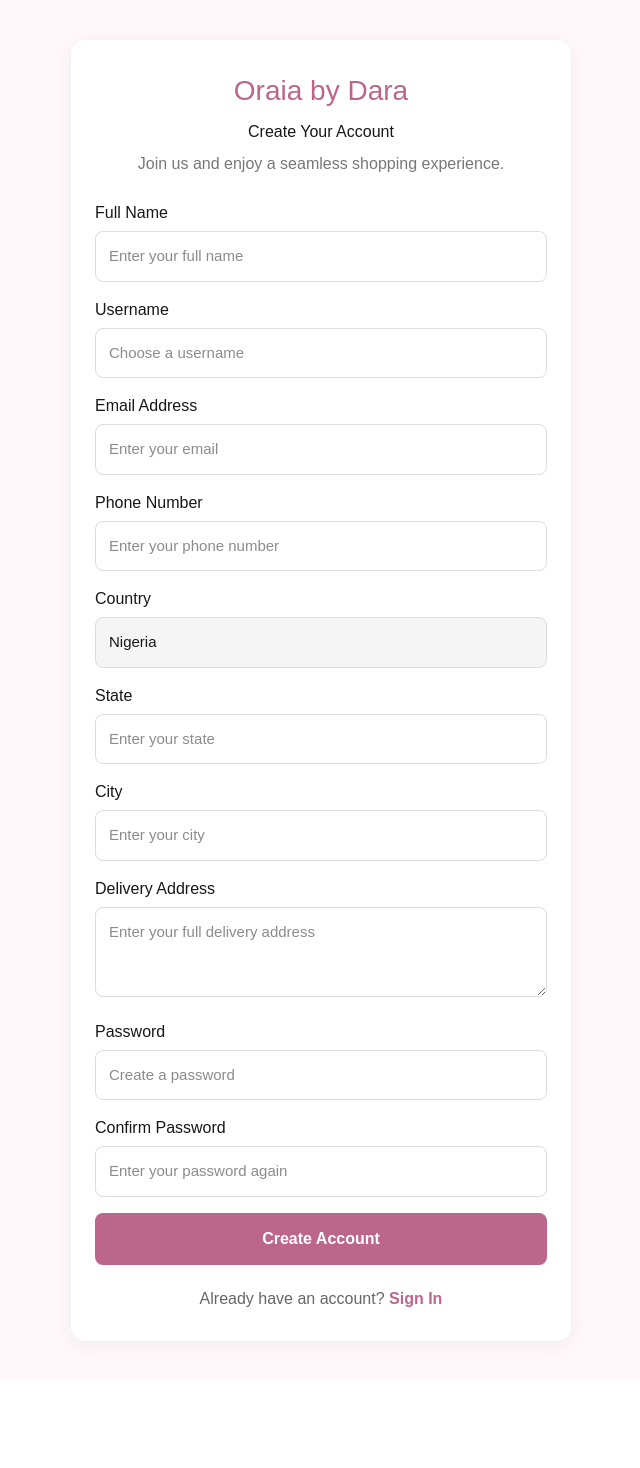
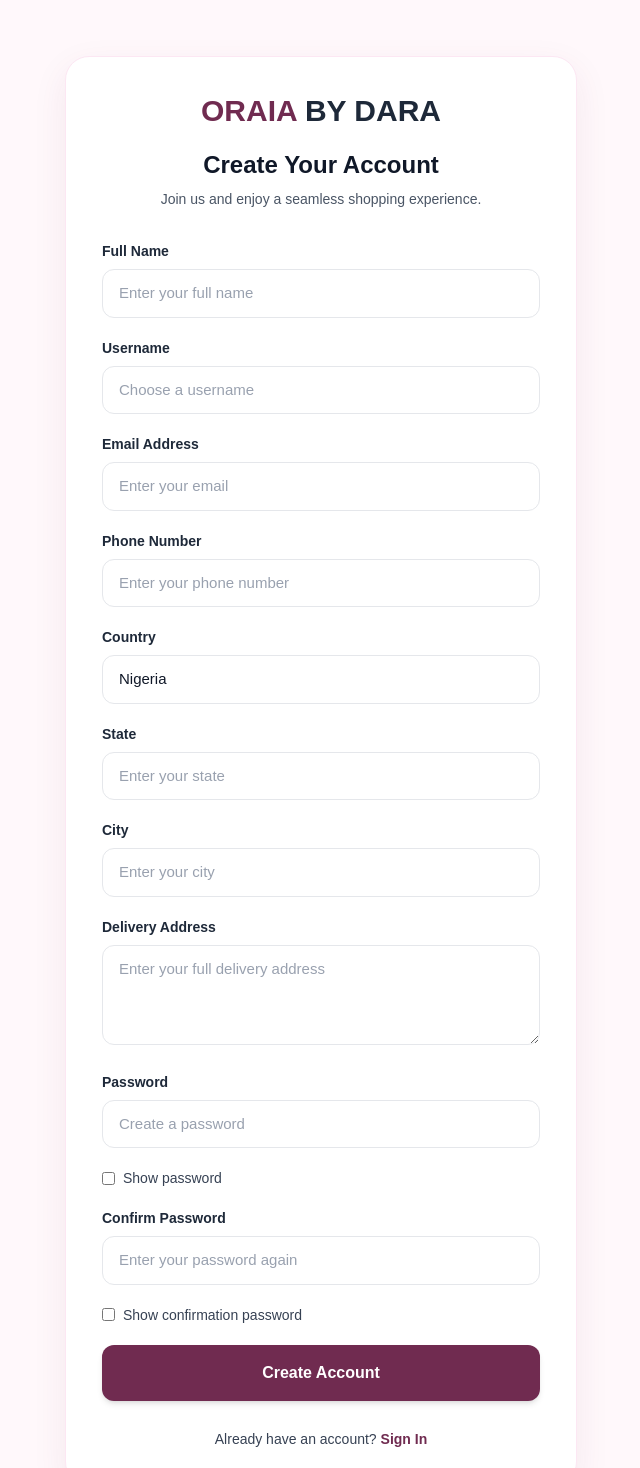
Before and after one commit to faithikpe/Shoporaia, a Next.js app in the folder shoporaia/: page /signup in a window 1280 px wide. Shown: the top 1468 px of the page, without its empty margins (319-959 px from the left). Before the commit the page ends 1381 px from the top, so only its background shows below. Built offline with nearby package versions, Linux system fonts and the light colour scheme; no server answers.

Commit message:
Fix login and signup text visibility

```diff
--- a/shoporaia/app/login/page.tsx
+++ b/shoporaia/app/login/page.tsx
@@ -55,19 +55,23 @@ export default function LoginPage() {
     if (error) setMessage(error.message);
   }
 
+  const inputClass =
+    "w-full rounded-xl border border-gray-200 bg-white px-4 py-3 text-sm text-gray-900 placeholder:text-gray-400 outline-none transition focus:border-[#bd668c] focus:ring-2 focus:ring-pink-100";
+
   return (
-    <main className="min-h-screen bg-[#fffafc] px-4 py-12">
+    <main className="min-h-screen bg-[#fff8fb] px-4 py-12">
       <div className="mx-auto max-w-md">
         <div className="mb-8 text-center">
           <a href="/" className="text-3xl font-bold text-[#702b50]">
             ORAIA <span className="text-gray-800">BY DARA</span>
           </a>
-          <p className="mt-3 text-sm text-gray-500">
+
+          <p className="mt-3 text-sm text-gray-600">
             Welcome back. Sign in to your account.
           </p>
         </div>
 
-        <div className="rounded-3xl border border-pink-100 bg-white p-7 shadow-sm sm:p-9">
+        <div className="rounded-3xl border border-pink-100 bg-white p-7 shadow-[0_12px_35px_rgba(112,43,80,0.08)] sm:p-9">
           <h1 className="text-2xl font-semibold text-gray-900">
             Customer sign in
           </h1>
@@ -75,50 +79,55 @@ export default function LoginPage() {
           <button
             type="button"
             onClick={handleGoogleLogin}
-            className="mt-7 w-full rounded-xl border border-gray-200 px-5 py-3 font-medium text-gray-700 hover:bg-gray-50"
+            className="mt-7 w-full rounded-xl border border-gray-200 bg-white px-5 py-3 font-medium text-gray-800 transition hover:bg-gray-50"
           >
             Continue with Google
           </button>
 
           <div className="my-6 flex items-center gap-3">
             <div className="h-px flex-1 bg-gray-200" />
-            <span className="text-xs text-gray-400">OR SIGN IN WITH EMAIL</span>
+            <span className="text-xs font-medium text-gray-500">
+              OR SIGN IN WITH EMAIL
+            </span>
             <div className="h-px flex-1 bg-gray-200" />
           </div>
 
           <form onSubmit={handleLogin} className="space-y-5">
             <div>
-              <label className="mb-2 block text-sm font-medium text-gray-700">
+              <label className="mb-2 block text-sm font-medium text-gray-800">
                 Email address
               </label>
+
               <input
                 required
                 type="email"
                 value={email}
                 onChange={(e) => setEmail(e.target.value)}
                 placeholder="Enter your email"
-                className="w-full rounded-xl border border-gray-200 px-4 py-3 text-sm outline-none focus:border-pink-400"
+                className={inputClass}
               />
             </div>
 
             <div>
-              <label className="mb-2 block text-sm font-medium text-gray-700">
+              <label className="mb-2 block text-sm font-medium text-gray-800">
                 Password
               </label>
+
               <input
                 required
                 type={showPassword ? "text" : "password"}
                 value={password}
                 onChange={(e) => setPassword(e.target.value)}
                 placeholder="Enter your password"
-                className="w-full rounded-xl border border-gray-200 px-4 py-3 text-sm outline-none focus:border-pink-400"
+                className={inputClass}
               />
 
-              <label className="mt-3 flex items-center gap-2 text-sm text-gray-500">
+              <label className="mt-3 flex cursor-pointer items-center gap-2 text-sm text-gray-700">
                 <input
                   type="checkbox"
                   checked={showPassword}
                   onChange={(e) => setShowPassword(e.target.checked)}
+                  className="accent-[#702b50]"
                 />
                 Show password
               </label>
@@ -142,13 +151,13 @@ export default function LoginPage() {
             <button
               type="submit"
               disabled={loading}
-              className="w-full rounded-xl bg-[#702b50] px-5 py-4 font-semibold text-white hover:bg-[#57203d] disabled:opacity-60"
+              className="w-full rounded-xl bg-[#702b50] px-5 py-4 font-semibold text-white shadow-md transition hover:-translate-y-0.5 hover:bg-[#57203d] hover:shadow-lg disabled:opacity-60"
             >
               {loading ? "Signing in..." : "Sign in"}
             </button>
           </form>
 
-          <p className="mt-6 text-center text-sm text-gray-600">
+          <p className="mt-6 text-center text-sm text-gray-700">
             Don't have an account?{" "}
             <a
               href="/signup"
--- a/shoporaia/app/signup/page.tsx
+++ b/shoporaia/app/signup/page.tsx
@@ -20,6 +20,8 @@ export default function SignupPage() {
   const [address, setAddress] = useState("");
   const [password, setPassword] = useState("");
   const [confirmPassword, setConfirmPassword] = useState("");
+  const [showPassword, setShowPassword] = useState(false);
+  const [showConfirmPassword, setShowConfirmPassword] = useState(false);
   const [message, setMessage] = useState("");
   const [loading, setLoading] = useState(false);
 
@@ -68,74 +70,53 @@ export default function SignupPage() {
     );
   }
 
-  const inputStyle = {
-    width: "100%",
-    padding: "13px",
-    border: "1px solid #ddd",
-    borderRadius: "8px",
-    marginTop: "6px",
-    marginBottom: "16px",
-    fontSize: "15px",
-    boxSizing: "border-box" as const,
-  };
+  const inputClass =
+    "mt-2 mb-5 w-full rounded-xl border border-gray-200 bg-white px-4 py-3 text-[15px] text-gray-900 placeholder:text-gray-400 outline-none transition focus:border-[#bd668c] focus:ring-2 focus:ring-pink-100";
+
+  const labelClass = "block text-sm font-semibold text-gray-800";
 
   return (
-    <main style={{
-      minHeight: "100vh",
-      padding: "40px 20px",
-      background: "#fff8fb",
-    }}>
-      <div style={{
-        maxWidth: "500px",
-        margin: "auto",
-        background: "white",
-        padding: "30px 24px",
-        borderRadius: "14px",
-        boxShadow: "0 4px 20px rgba(0,0,0,0.06)",
-      }}>
-        <h1 style={{
-          textAlign: "center",
-          fontSize: "28px",
-          color: "#bd668c",
-          marginBottom: "8px",
-        }}>
-          Oraia by Dara
+    <main className="min-h-screen bg-[#fff8fb] px-4 py-10 sm:py-14">
+      <div className="mx-auto max-w-lg">
+        <div className="rounded-3xl border border-pink-100 bg-white p-6 shadow-[0_12px_35px_rgba(112,43,80,0.08)] sm:p-9">
+          <div className="mb-8 text-center">
+            <Link href="/" className="text-3xl font-bold text-[#702b50]">
+              ORAIA <span className="text-gray-800">BY DARA</span>
+            </Link>
+
+            <h1 className="mt-5 text-2xl font-semibold text-gray-900">
+              Create Your Account
             </h1>
 
-        <h2 style={{ textAlign: "center", marginBottom: "8px" }}>
-          Create Your Account
-        </h2>
-
-        <p style={{
-          textAlign: "center",
-          color: "#777",
-          marginBottom: "25px",
-        }}>
+            <p className="mt-2 text-sm text-gray-600">
               Join us and enjoy a seamless shopping experience.
             </p>
+          </div>
 
           <form onSubmit={handleSignup}>
-          <label>Full Name</label>
+            <label className={labelClass}>Full Name</label>
             <input
-            style={inputStyle}
+              className={inputClass}
+              type="text"
               value={fullName}
               onChange={(e) => setFullName(e.target.value)}
               placeholder="Enter your full name"
               required
             />
 
-          <label>Username</label>
+            <label className={labelClass}>Username</label>
             <input
-            style={inputStyle}
+              className={inputClass}
+              type="text"
               value={username}
               onChange={(e) => setUsername(e.target.value)}
               placeholder="Choose a username"
               required
             />
 
-          <label>Email Address</label>
+            <label className={labelClass}>Email Address</label>
             <input
-            style={inputStyle}
+              className={inputClass}
               type="email"
               value={email}
               onChange={(e) => setEmail(e.target.value)}
@@ -143,9 +124,9 @@ export default function SignupPage() {
               required
             />
 
-          <label>Phone Number</label>
+            <label className={labelClass}>Phone Number</label>
             <input
-            style={inputStyle}
+              className={inputClass}
               type="tel"
               value={phone}
               onChange={(e) => setPhone(e.target.value)}
@@ -153,48 +134,46 @@ export default function SignupPage() {
               required
             />
 
-          <label>Country</label>
+            <label className={labelClass}>Country</label>
             <input
-            style={{ ...inputStyle, background: "#f5f5f5" }}
+              className={`${inputClass} cursor-not-allowed bg-gray-50 text-gray-700`}
               value="Nigeria"
               disabled
             />
 
-          <label>State</label>
+            <label className={labelClass}>State</label>
             <input
-            style={inputStyle}
+              className={inputClass}
+              type="text"
               value={state}
               onChange={(e) => setState(e.target.value)}
               placeholder="Enter your state"
               required
             />
 
-          <label>City</label>
+            <label className={labelClass}>City</label>
             <input
-            style={inputStyle}
+              className={inputClass}
+              type="text"
               value={city}
               onChange={(e) => setCity(e.target.value)}
               placeholder="Enter your city"
               required
             />
 
-          <label>Delivery Address</label>
+            <label className={labelClass}>Delivery Address</label>
             <textarea
-            style={{
-              ...inputStyle,
-              minHeight: "90px",
-              resize: "vertical",
-            }}
+              className={`${inputClass} min-h-[100px] resize-y`}
               value={address}
               onChange={(e) => setAddress(e.target.value)}
               placeholder="Enter your full delivery address"
               required
             />
 
-          <label>Password</label>
+            <label className={labelClass}>Password</label>
             <input
-            style={inputStyle}
-            type="password"
+              className={inputClass}
+              type={showPassword ? "text" : "password"}
               value={password}
               onChange={(e) => setPassword(e.target.value)}
               placeholder="Create a password"
@@ -202,25 +181,40 @@ export default function SignupPage() {
               required
             />
 
-          <label>Confirm Password</label>
+            <label className="mb-5 flex cursor-pointer items-center gap-2 text-sm text-gray-700">
               <input
-            style={inputStyle}
-            type="password"
+                type="checkbox"
+                checked={showPassword}
+                onChange={(e) => setShowPassword(e.target.checked)}
+                className="accent-[#702b50]"
+              />
+              Show password
+            </label>
+
+            <label className={labelClass}>Confirm Password</label>
+            <input
+              className={inputClass}
+              type={showConfirmPassword ? "text" : "password"}
               value={confirmPassword}
               onChange={(e) => setConfirmPassword(e.target.value)}
               placeholder="Enter your password again"
               required
             />
 
+            <label className="mb-5 flex cursor-pointer items-center gap-2 text-sm text-gray-700">
+              <input
+                type="checkbox"
+                checked={showConfirmPassword}
+                onChange={(e) =>
+                  setShowConfirmPassword(e.target.checked)
+                }
+                className="accent-[#702b50]"
+              />
+              Show confirmation password
+            </label>
+
             {message && (
-            <p style={{
-              padding: "12px",
-              background: "#fff0f5",
-              color: "#9b456a",
-              borderRadius: "8px",
-              marginBottom: "16px",
-              fontSize: "14px",
-            }}>
+              <p className="mb-5 rounded-xl bg-pink-50 p-4 text-sm leading-relaxed text-[#702b50]">
                 {message}
               </p>
             )}
@@ -228,36 +222,23 @@ export default function SignupPage() {
             <button
               type="submit"
               disabled={loading}
-            style={{
-              width: "100%",
-              padding: "14px",
-              background: "#bd668c",
-              color: "white",
-              border: "none",
-              borderRadius: "8px",
-              fontSize: "16px",
-              fontWeight: "bold",
-              cursor: "pointer",
-            }}
+              className="w-full rounded-xl bg-[#702b50] px-5 py-4 text-base font-semibold text-white shadow-md transition hover:-translate-y-0.5 hover:bg-[#57203d] hover:shadow-lg disabled:cursor-not-allowed disabled:opacity-60"
             >
               {loading ? "Creating Account..." : "Create Account"}
             </button>
           </form>
 
-        <p style={{
-          textAlign: "center",
-          marginTop: "22px",
-          color: "#666",
-        }}>
+          <p className="mt-7 text-center text-sm text-gray-700">
             Already have an account?{" "}
-          <Link href="/login" style={{
-            color: "#bd668c",
-            fontWeight: "bold",
-          }}>
+            <Link
+              href="/login"
+              className="font-semibold text-[#702b50] hover:underline"
+            >
               Sign In
             </Link>
           </p>
         </div>
+      </div>
     </main>
   );
 }
```
Lines whose indentation alone changed are shown as unchanged.
